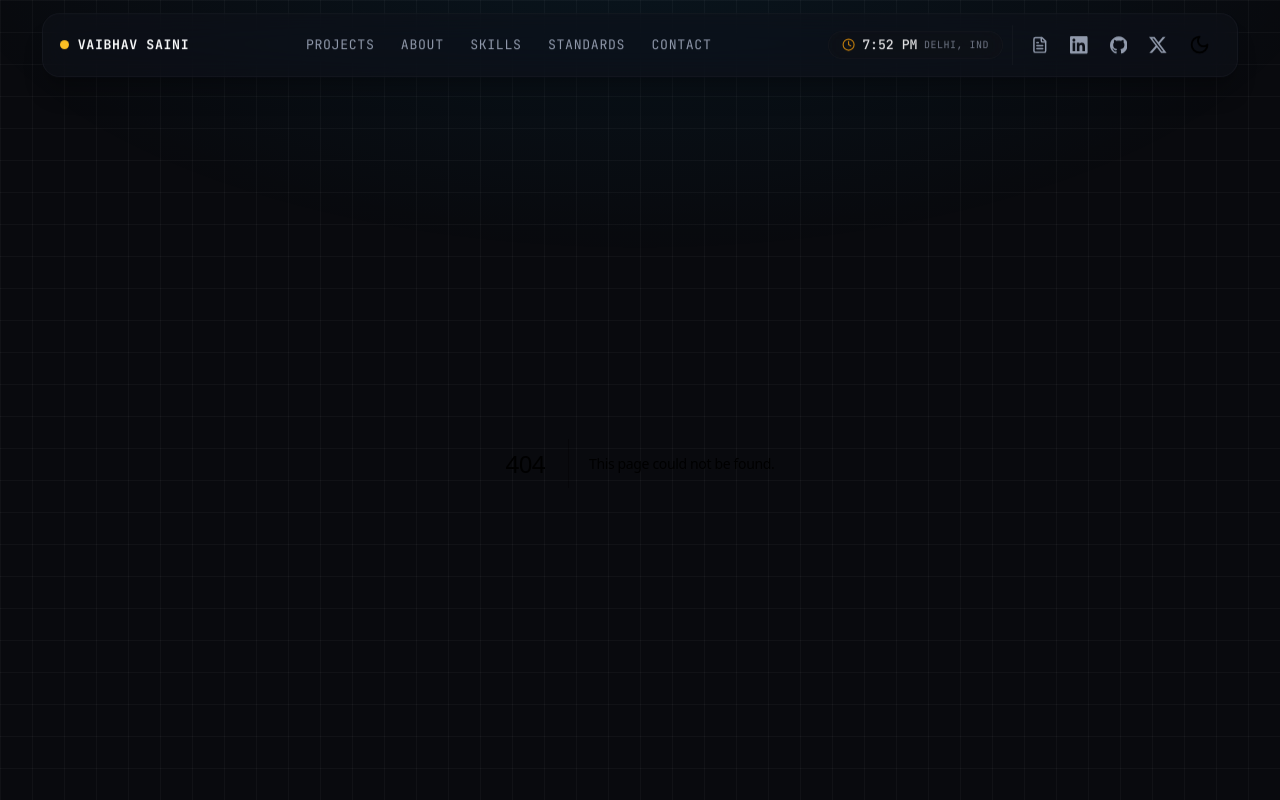
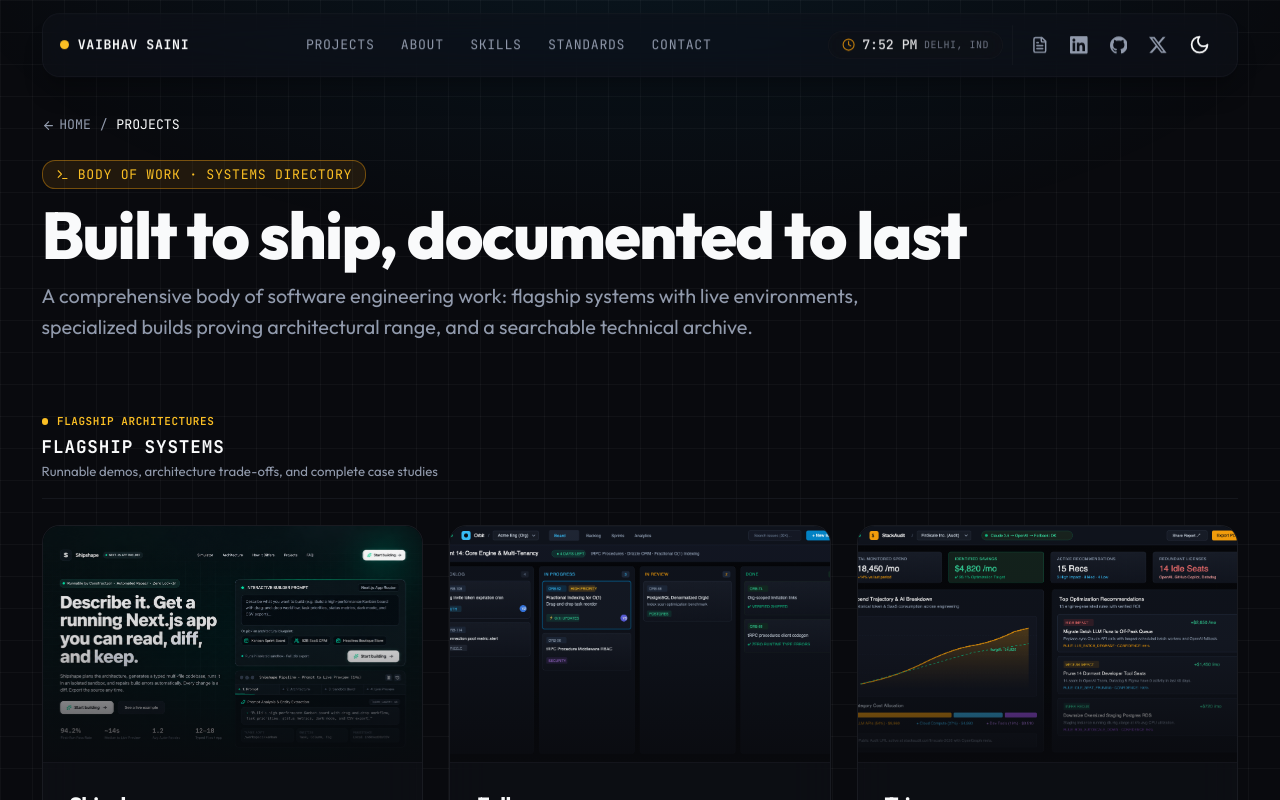
Before and after one commit to vbhvx/Folio, a Next.js app: page /projects in a window 1280 px wide. Before the commit this address had no page. Shown: the top 800 px of the page. Built offline with nearby package versions, Linux system fonts and the light colour scheme.

Commit message:
Add projects index page

```diff
--- /dev/null
+++ b/src/app/projects/page.tsx
@@ -0,0 +1,159 @@
+import BlurFade from "@/components/magicui/blur-fade";
+import { FlagshipCard } from "@/components/features/flagship-card";
+import { SelectedProjectCard } from "@/components/features/selected-project-card";
+import { ArchiveTable } from "@/components/features/archive-table";
+import { PORTFOLIO } from "@/data/portfolio";
+import { ArrowLeft, Terminal, ShieldCheck } from "lucide-react";
+
+import type { Metadata } from "next";
+import Link from "next/link";
+
+export const metadata: Metadata = {
+  title: "Projects & Engineering Systems | Vaibhav Saini",
+  description:
+    "Tiered engineering directory: Flagship systems, selected specialized architectures, and searchable archive table by Vaibhav Saini.",
+};
+
+export default function ProjectsPage() {
+  return (
+    <main className="mx-auto flex min-h-screen max-w-6xl flex-col gap-16 px-4 pb-28 pt-8 sm:px-6 lg:px-8">
+      {/* Header & Breadcrumb */}
+      <section id="projects-hero" className="space-y-6 pt-4">
+        <BlurFade delay={0.04}>
+          <div className="flex items-center gap-2 font-mono text-xs text-muted-foreground">
+            <Link
+              href="/"
+              className="flex items-center gap-1 transition-colors hover:text-amber-400"
+            >
+              <ArrowLeft className="size-3" />
+              <span>HOME</span>
+            </Link>
+            <span>/</span>
+            <span className="text-foreground">PROJECTS</span>
+          </div>
+        </BlurFade>
+
+        <div className="space-y-3">
+          <BlurFade delay={0.08}>
+            <div className="inline-flex items-center gap-2 rounded-lg border border-amber-500/40 bg-amber-500/10 px-3 py-1 font-mono text-xs uppercase tracking-wider text-amber-400">
+              <Terminal className="size-3" />
+              <span>BODY OF WORK · SYSTEMS DIRECTORY</span>
+            </div>
+          </BlurFade>
+
+          <BlurFade delay={0.12}>
+            <h1 className="font-sans text-4xl font-extrabold tracking-tight text-foreground sm:text-5xl lg:text-6xl">
+              Built to ship, documented to last
+            </h1>
+          </BlurFade>
+
+          <BlurFade delay={0.16}>
+            <p className="max-w-3xl text-base leading-relaxed text-muted-foreground sm:text-lg">
+              A comprehensive body of software engineering work: flagship systems with live environments, specialized builds proving architectural range, and a searchable technical archive.
+            </p>
+          </BlurFade>
+        </div>
+      </section>
+
+      {/* Flagship Projects Section */}
+      <section id="flagship-systems" className="space-y-6">
+        <BlurFade delay={0.2}>
+          <div className="border-b border-border/60 pb-4">
+            <div className="flex items-center gap-2 font-mono text-[11px] font-semibold uppercase tracking-wider text-amber-500 dark:text-amber-400 mb-1">
+              <span className="size-1.5 rounded-full bg-amber-400" />
+              <span>FLAGSHIP ARCHITECTURES</span>
+            </div>
+            <h2 className="font-mono text-sm font-bold uppercase tracking-wider text-foreground sm:text-base">
+              FLAGSHIP SYSTEMS
+            </h2>
+            <p className="text-xs text-muted-foreground mt-0.5">
+              Runnable demos, architecture trade-offs, and complete case studies
+            </p>
+          </div>
+        </BlurFade>
+
+        <div className="grid grid-cols-1 gap-6 md:grid-cols-2 lg:grid-cols-3">
+          {PORTFOLIO.flagshipProjects.map((project, idx) => (
+            <BlurFade key={project.slug} delay={0.22 + idx * 0.05}>
+              <FlagshipCard project={project} />
+            </BlurFade>
+          ))}
+        </div>
+      </section>
+
+      {/* Selected Work Section */}
+      <section id="selected-systems" className="space-y-6">
+        <BlurFade delay={0.26}>
+          <div className="border-b border-border/60 pb-4">
+            <div className="flex items-center gap-2 font-mono text-[11px] font-semibold uppercase tracking-wider text-amber-500 dark:text-amber-400 mb-1">
+              <span className="size-1.5 rounded-full bg-amber-400" />
+              <span>SPECIALIZED SYSTEMS</span>
+            </div>
+            <h2 className="font-mono text-sm font-bold uppercase tracking-wider text-foreground sm:text-base">
+              MORE SELECTED WORK
+            </h2>
+            <p className="text-xs text-muted-foreground mt-0.5">
+              Production-oriented builds demonstrating specialized competence in AI agents, raw SQL security, and CI/CD
+            </p>
+          </div>
+        </BlurFade>
+
+        <div className="grid grid-cols-1 gap-6 md:grid-cols-3">
+          {PORTFOLIO.selectedProjects.map((project, idx) => (
+            <BlurFade key={project.slug} delay={0.28 + idx * 0.04}>
+              <SelectedProjectCard project={project} />
+            </BlurFade>
+          ))}
+        </div>
+      </section>
+
+      {/* Complete Engineering Archive Table */}
+      <section id="archive" className="space-y-6">
+        <BlurFade delay={0.32}>
+          <ArchiveTable
+            projects={PORTFOLIO.allProjects}
+            showFilters={true}
+            showSearch={true}
+            title="TECHNICAL ARCHIVE & DIRECTORY"
+            subtitle="Searchable, filterable index of specialized builds, background services, and backend utilities"
+          />
+        </BlurFade>
+      </section>
+
+      {/* Bottom CTA */}
+      <section id="projects-cta">
+        <BlurFade delay={0.36}>
+          <div className="relative overflow-hidden rounded-2xl border border-border/70 bg-card/60 p-8 backdrop-blur-xl shadow-xl shadow-black/20 text-center">
+            <div className="mx-auto max-w-xl space-y-4">
+              <div className="inline-flex items-center gap-2 font-mono text-xs uppercase tracking-wider text-emerald-400">
+                <ShieldCheck className="size-4" />
+                <span>OPEN TO INTERNSHIPS & FULL-TIME ROLES</span>
+              </div>
+              <h3 className="font-sans text-2xl font-bold tracking-tight text-foreground sm:text-3xl">
+                Interested in building real-world systems together?
+              </h3>
+              <p className="text-sm leading-relaxed text-muted-foreground">
+                I am actively exploring opportunities across backend engineering,
+                distributed architectures, and AI agent platforms. Available in Delhi or Remote.
+              </p>
+              <div className="flex flex-wrap justify-center gap-3 pt-2">
+                <Link
+                  href="/#contact"
+                  className="rounded-xl border border-amber-500/40 bg-amber-500/10 px-6 py-2.5 font-mono text-xs font-semibold uppercase tracking-wider text-amber-400 transition-all hover:bg-amber-500/20 hover:border-amber-400"
+                >
+                  GET IN TOUCH
+                </Link>
+                <Link
+                  href="/"
+                  className="rounded-xl border border-border/70 bg-white/[0.03] px-6 py-2.5 font-mono text-xs uppercase tracking-wider text-foreground transition-all hover:border-white/30 hover:bg-white/[0.06]"
+                >
+                  BACK TO HOME
+                </Link>
+              </div>
+            </div>
+          </div>
+        </BlurFade>
+      </section>
+    </main>
+  );
+}
```
